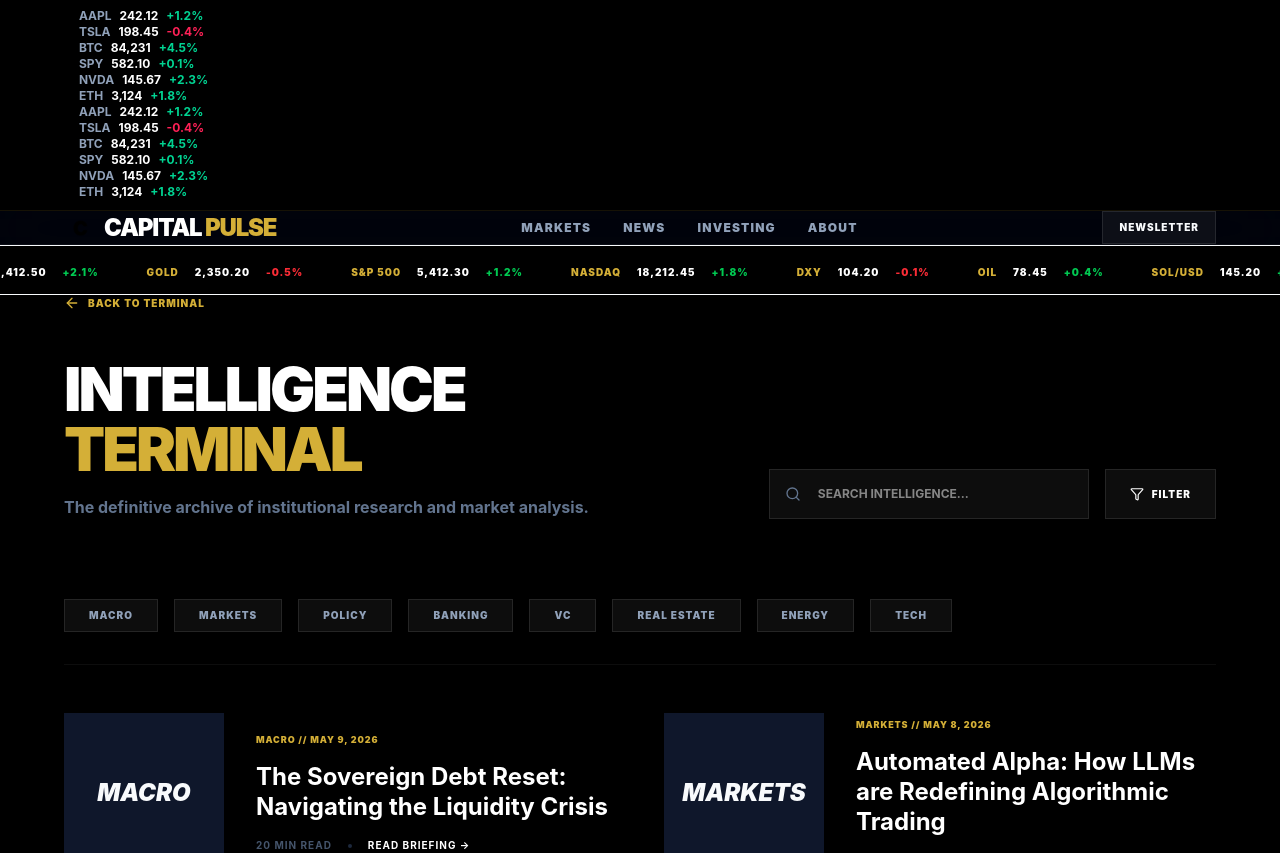
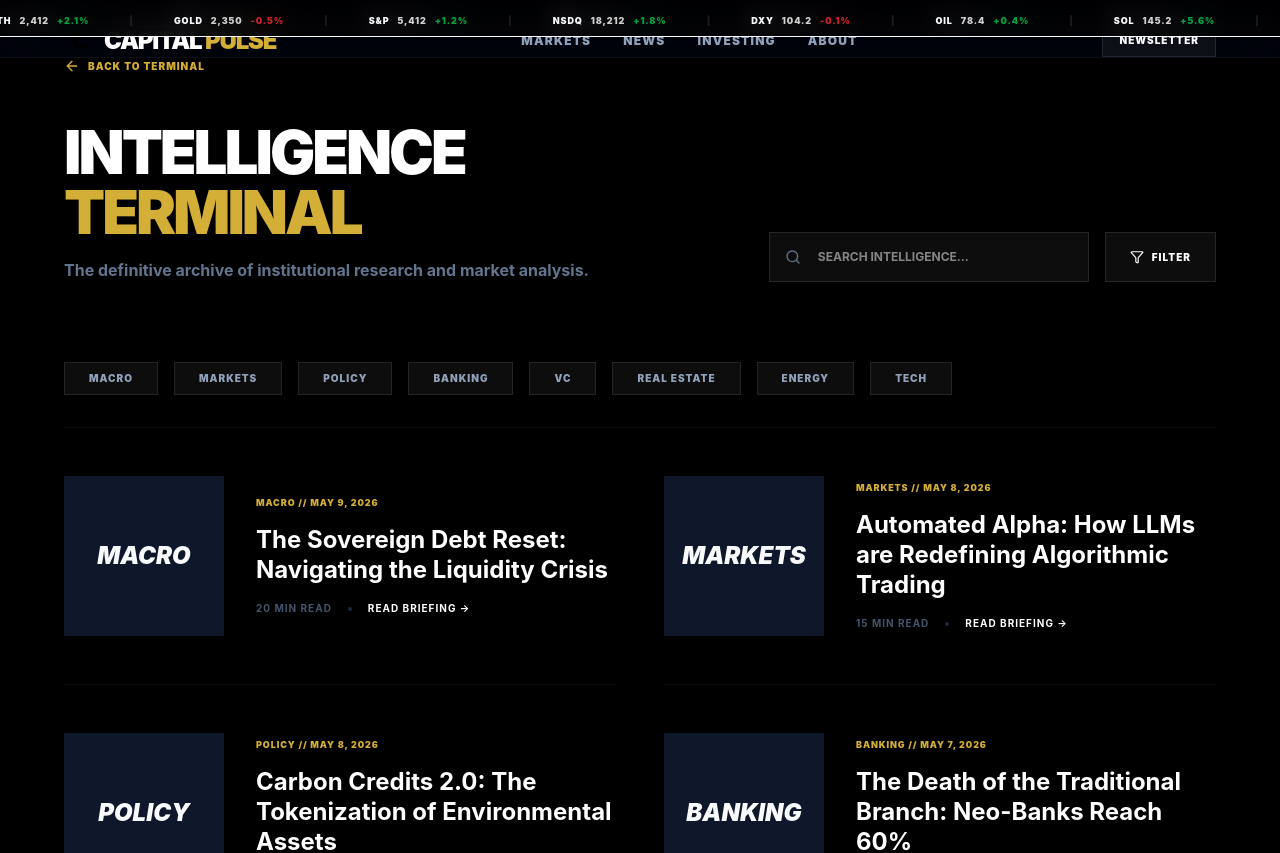
Before and after one commit to brandonlacoste9-tech/google-adsense-3, a Next.js app: page /news in a window 1280 px wide. Shown: the top 853 px of the page. Built offline with nearby package versions, Linux system fonts and the light colour scheme.

Commit message:
fix: resolve redundant ticker issue and streamline global layout

```diff
--- a/src/app/layout.tsx
+++ b/src/app/layout.tsx
@@ -1,6 +1,7 @@
 import type { Metadata } from "next";
 import "./globals.css";
 import Link from "next/link";
+import MarketTicker from "@/components/MarketTicker";
 
 export const metadata: Metadata = {
   title: "Capital Pulse | Premier Financial Intelligence & Market News",
@@ -34,26 +35,8 @@ export default function RootLayout({
         ></script>
       </head>
       <body>
-        {/* Market Ticker */}
-        <div className="ticker-wrap py-2">
-          <div className="ticker-move flex gap-12 text-xs font-bold">
-            {stocks.map((s, i) => (
-              <span key={i} className="flex gap-2">
-                <span className="text-slate-400">{s.symbol}</span>
-                <span className="text-white">{s.price}</span>
-                <span className={s.change.startsWith('+') ? 'text-emerald-400' : 'text-rose-500'}>{s.change}</span>
-              </span>
-            ))}
-            {/* Duplicate for seamless loop */}
-            {stocks.map((s, i) => (
-              <span key={i + 10} className="flex gap-2">
-                <span className="text-slate-400">{s.symbol}</span>
-                <span className="text-white">{s.price}</span>
-                <span className={s.change.startsWith('+') ? 'text-emerald-400' : 'text-rose-500'}>{s.change}</span>
-              </span>
-            ))}
-          </div>
-        </div>
+        <MarketTicker />
+        <div className="pt-6"> {/* Spacing for the fixed ticker */}
 
         <nav className="border-b border-white/5 bg-black/50 backdrop-blur-xl sticky top-0 z-50">
           <div className="container py-6 flex justify-between items-center">
@@ -115,6 +98,7 @@ export default function RootLayout({
             </div>
           </div>
         </footer>
+      </div>
       </body>
     </html>
   );
--- a/src/app/page.tsx
+++ b/src/app/page.tsx
@@ -1,7 +1,6 @@
 import Link from "next/link";
 import Image from "next/image";
 import { TrendingUp, Clock, ArrowUpRight, BarChart2, ShieldCheck, Zap } from "lucide-react";
-import MarketTicker from "@/components/MarketTicker";
 
 export default function Home() {
   const jsonLd = {
@@ -60,9 +59,7 @@ export default function Home() {
   ];
 
   return (
-    <div>
-      <MarketTicker />
-      <div className="pt-8">
+    <div className="pt-8">
       <script
         type="application/ld+json"
         dangerouslySetInnerHTML={{ __html: JSON.stringify(jsonLd) }}
--- a/src/components/MarketTicker.tsx
+++ b/src/components/MarketTicker.tsx
@@ -1,36 +1,35 @@
 "use client";
 
-import { useEffect, useState } from "react";
-
 export default function MarketTicker() {
-  const [stocks, setStocks] = useState([
-    { symbol: "BTC/USD", price: "82,412.00", change: "+4.2%" },
-    { symbol: "ETH/USD", price: "2,412.50", change: "+2.1%" },
-    { symbol: "GOLD", price: "2,350.20", change: "-0.5%" },
-    { symbol: "S&P 500", price: "5,412.30", change: "+1.2%" },
-    { symbol: "NASDAQ", price: "18,212.45", change: "+1.8%" },
-    { symbol: "DXY", price: "104.20", change: "-0.1%" },
-    { symbol: "OIL", price: "78.45", change: "+0.4%" },
-    { symbol: "SOL/USD", price: "145.20", change: "+5.6%" },
-  ]);
+  const stocks = [
+    { symbol: "BTC", price: "82,412", change: "+4.2%" },
+    { symbol: "ETH", price: "2,412", change: "+2.1%" },
+    { symbol: "GOLD", price: "2,350", change: "-0.5%" },
+    { symbol: "S&P", price: "5,412", change: "+1.2%" },
+    { symbol: "NSDQ", price: "18,212", change: "+1.8%" },
+    { symbol: "DXY", price: "104.2", change: "-0.1%" },
+    { symbol: "OIL", price: "78.4", change: "+0.4%" },
+    { symbol: "SOL", price: "145.2", change: "+5.6%" },
+  ];
 
   return (
-    <div className="bg-black border-y border-gold/10 py-3 overflow-hidden whitespace-nowrap">
-      <div className="flex animate-marquee gap-12 px-4">
+    <div className="fixed top-0 left-0 w-full z-[100] bg-black/60 backdrop-blur-md border-b border-gold/10 py-1.5 overflow-hidden whitespace-nowrap pointer-events-none">
+      <div className="flex animate-marquee gap-10 px-4 items-center">
         {[...stocks, ...stocks].map((stock, i) => (
-          <div key={i} className="flex items-center gap-4 text-[10px] font-black uppercase tracking-widest">
-            <span className="text-gold">{stock.symbol}</span>
-            <span className="text-white">{stock.price}</span>
-            <span className={stock.change.startsWith('+') ? 'text-green-500' : 'text-red-500'}>
+          <div key={i} className="flex items-center gap-2 text-[9px] font-black uppercase tracking-widest">
+            <span className="text-gold/60">{stock.symbol}</span>
+            <span className="text-white/80">{stock.price}</span>
+            <span className={stock.change.startsWith('+') ? 'text-green-500/80' : 'text-red-500/80'}>
               {stock.change}
             </span>
+            <span className="ml-8 text-white/10">|</span>
           </div>
         ))}
       </div>
       <style jsx>{`
         .animate-marquee {
           display: inline-flex;
-          animation: marquee 30s linear infinite;
+          animation: marquee 40s linear infinite;
         }
         @keyframes marquee {
           from { transform: translateX(0); }
```
